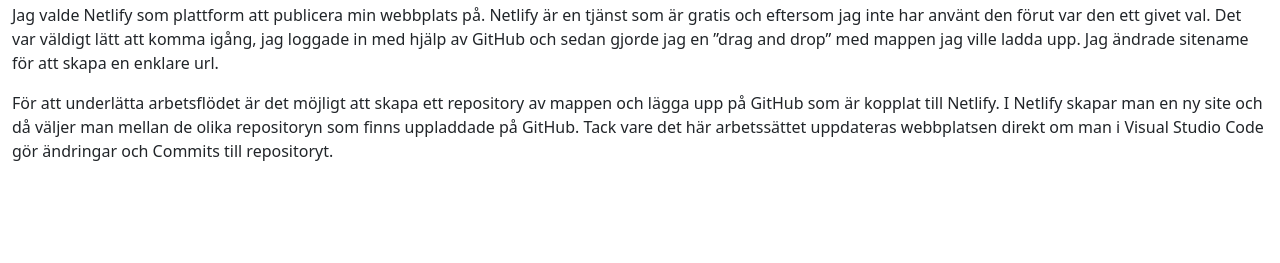
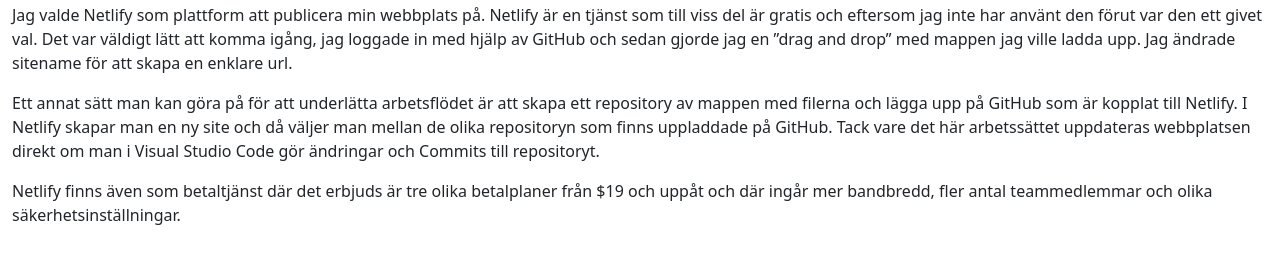
Before and after one commit to christinejohanson/framework, a plain HTML site: page publishing.html in a window 1280 px wide. Shown: the part 157-420 px from the top of the page. Drawn offline with nearby package versions, Linux system fonts and the light colour scheme.

Commit message:
Commit 8. update publish

```diff
--- a/publishing.html
+++ b/publishing.html
@@ -43,18 +43,30 @@
 
     <div class="container-fluid pt-5">
         <h1>Moment 1 - Publicering</h1>
-       <!--<div class="row"> -->
+
         <div class="col">
-                <p>Jag valde Netlify som plattform att publicera min webbplats på. Netlify är en tjänst som är gratis och eftersom jag inte har använt den förut var den ett givet val.
-                    Det var väldigt lätt att komma igång, jag loggade in med hjälp av GitHub och sedan gjorde jag en ”drag and drop” med mappen jag ville ladda upp. Jag ändrade sitename för att skapa en enklare url.
+            <p>Jag valde Netlify som plattform att publicera min webbplats på. Netlify är en tjänst som till viss del är
+                gratis och
+                eftersom jag inte har använt den förut var den ett givet val.
+                Det var väldigt lätt att komma igång, jag loggade in med hjälp av GitHub och sedan gjorde jag en ”drag
+                and drop” med mappen jag ville ladda upp. Jag ändrade sitename för att skapa en enklare url.
             </p>
         </div>
         <div class="col">
-                <p>För att underlätta arbetsflödet är det möjligt att skapa ett repository av mappen och lägga upp på GitHub som är kopplat till Netlify. I Netlify skapar man en ny site och då väljer man mellan de
-                    olika repositoryn som finns uppladdade på GitHub. Tack vare det här arbetssättet uppdateras webbplatsen direkt om man i Visual Studio Code gör ändringar och Commits till repositoryt.
+            <p>Ett annat sätt man kan göra på för att underlätta arbetsflödet är att skapa ett repository av mappen med
+                filerna och lägga upp på GitHub
+                som är kopplat till Netlify. I Netlify skapar man en ny site och då väljer man mellan de
+                olika repositoryn som finns uppladdade på GitHub. Tack vare det här arbetssättet uppdateras webbplatsen
+                direkt om man i Visual Studio Code gör ändringar och Commits till repositoryt.
             </p>
         </div>
-       <!-- </div> -->
+        <div class="col">
+            Netlify finns även som betaltjänst där det erbjuds är tre olika betalplaner från $19 och uppåt och där ingår
+            mer bandbredd, fler antal
+            teammedlemmar och olika säkerhetsinställningar.
+        </div>
+        <div class="col"></div>
+
 
     </div>
 
```
Lines whose indentation alone changed are shown as unchanged.
